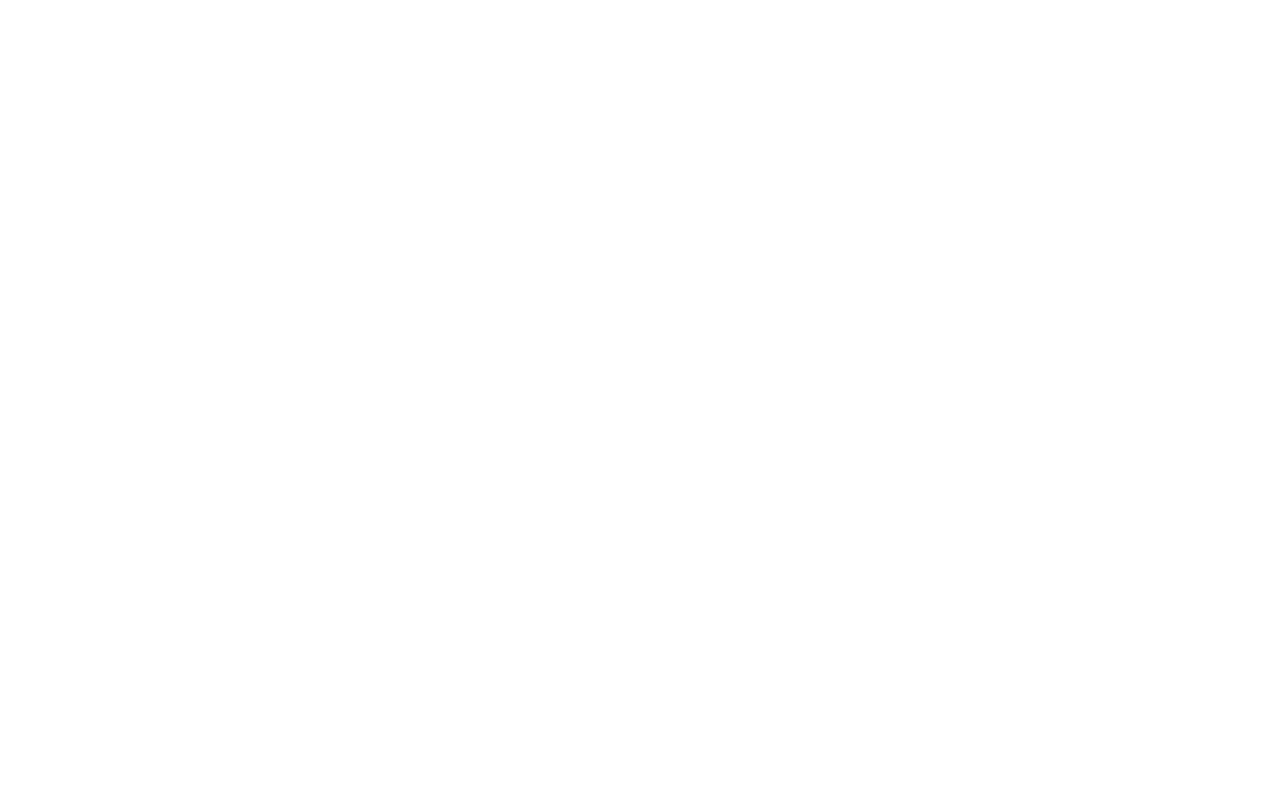
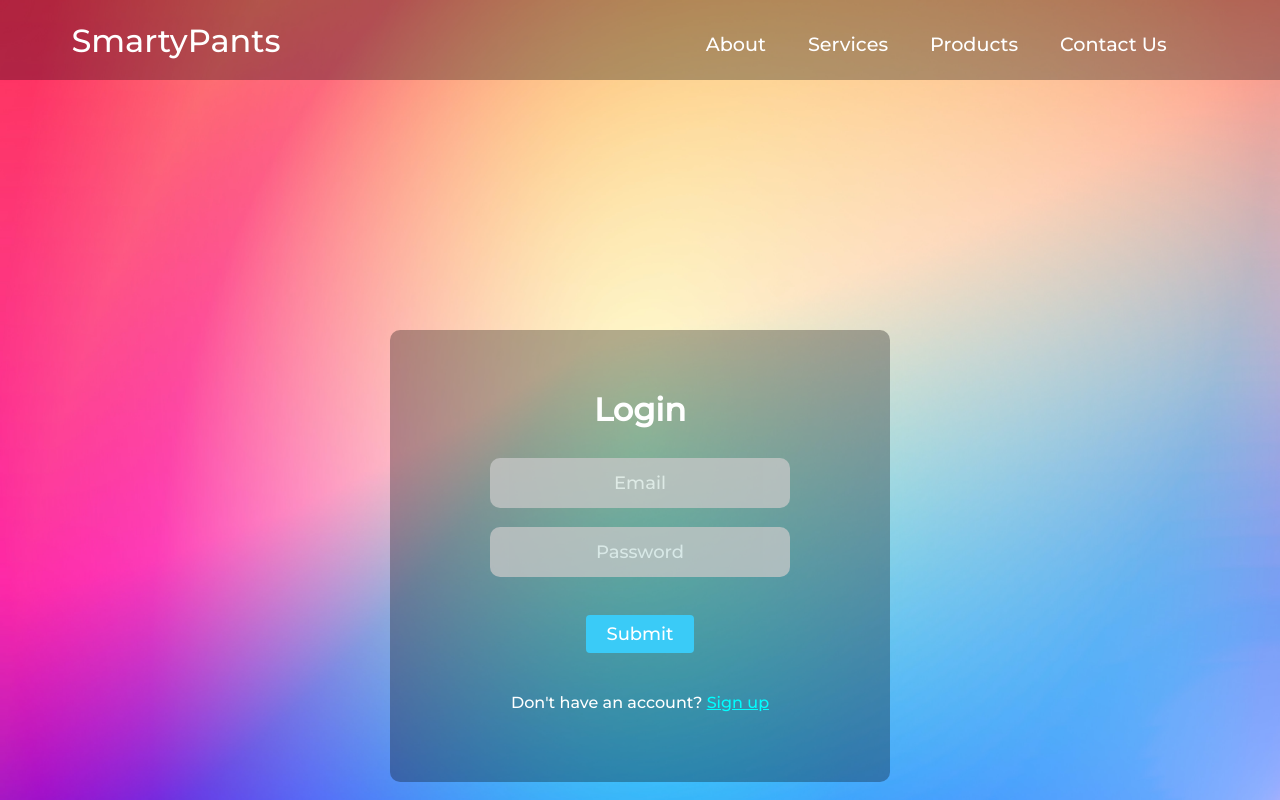
Before and after one commit to EstherHan1104/CEN3031-Group87, a React (Create React App) app in the folder client/: page /login in a window 1280 px wide. Before the commit this address had no page. Built offline with nearby package versions, Linux system fonts and the light colour scheme.

Commit message:
added more error handling

```diff
--- a/client/src/App.js
+++ b/client/src/App.js
@@ -1,6 +1,6 @@
 import './App.css';
 import React, { Component } from 'react';
-import { BrowserRouter as Router, Route, Routes } from 'react-router-dom';
+import { BrowserRouter as Router, Route, Routes, Navigate } from 'react-router-dom';
 import Login from './components/pages/Login';
 import Register from './components/pages/Register';
 import Dashboard from './components/pages/Dashboard';
@@ -11,7 +11,8 @@
     return (
       <Router>
         <Routes>
-          <Route exact path="/" element={<Login/>}/>
+          <Route path="/" element={<Navigate replace to="/login"/>}/>
+          <Route path="/login" element={<Login/>}/>
           <Route path="/register" element={<Register/>}/>
           <Route path="/dashboard" element={<Dashboard/>}/>
           <Route path="/about" element={<About/>}/>
--- a/client/src/components/subcomponents/LoginForm.js
+++ b/client/src/components/subcomponents/LoginForm.js
@@ -47,33 +47,27 @@
 
   // return error message
   ErrorMessage() {
-    return (
-      <div className="error">
-        <p>Incorrect username or password. Please try again.</p>
-      </div>
-    )
+    if (this.state.showError) {
+      return (
+        <div className="error">
+          <p>Incorrect username or password. Please try again.</p>
+        </div>
+      );
+    }
+    else
+      return null;
   }
 
   render() {
-    const showError = this.state.showError;
-    let error;
-
-    if (showError) {
-      error = <this.ErrorMessage/>
-    }
-    else {
-      error = null;
-    }
-
     return (
         <div className="form">
             <h1 id="logintitle">Login</h1><br/>
-            {error}
+            {<this.ErrorMessage/>}
             <form onSubmit={this.onSubmit}>
-                <input type="text" name="email" placeholder="Email" id="inputbox"
+                <input type="text" name="email" placeholder="Email" id="inputbox1"
                   onChange={this.onChange}/>
                 <br/><br/>
-                <input type="password" name="password" placeholder="Password" id="inputbox"
+                <input type="password" name="password" placeholder="Password" id="inputbox2"
                   onChange={this.onChange}/>
                 <br/><br/><br/>
                 <Button type="submit" name="submit">Submit</Button>
--- a/client/src/components/subcomponents/LoginNavbar.js
+++ b/client/src/components/subcomponents/LoginNavbar.js
@@ -13,7 +13,7 @@
     render() {
         return (
             <nav className="NavbarItems">
-                <Link className="nav-home" to="/">SmartyPants</Link>
+                <Link className="nav-home" to="/login">SmartyPants</Link>
                 <ul className={this.state.isOpen ? 'nav-menu active' : 'nav-menu'}>
                     {Buttons.map((item, index) => {
                         return(
--- a/client/src/components/subcomponents/RegisterForm.js
+++ b/client/src/components/subcomponents/RegisterForm.js
@@ -47,16 +47,34 @@
         axios.post('http://localhost:5000/users/add', user)
             .then(res => {
                 // assign error status
+
                 this.setState({ error: res.data.error })
-                if (res.data.error === '') {
-                    window.location = '/'
+
+                if (!this.state.error) {
+                    window.location = '/login'
                 }
             });
+
+
     }
 
     // return error message to be rendered
     ErrorMessage() {
-        if (this.state.error === 'USER_EXISTS') {
+        if (this.state.error === 'EMPTY_FIELD') {
+            return (
+                <div className="error">
+                    <p>At least one field is empty. Please fill out all fields.</p>
+                </div>
+            );
+        }
+        else if (this.state.error === 'INVALID_EMAIL') {
+            return (
+                <div className="error">
+                    <p>Email does not contain '@'. Please input valid email.</p>
+                </div>
+            )
+        }
+        else if (this.state.error === 'USER_EXISTS') {
             return (
                 <div className="error">
                     <p>User with this email already exists. Try logging in.</p>
@@ -75,19 +93,19 @@
             {<this.ErrorMessage/>}
             <form onSubmit={this.onSubmit}>
                 <div>
-                    <input type="text" name="firstName" placeholder="First Name" id="inputboxinline"
+                    <input type="text" name="firstName" placeholder="First Name" id="inputboxinline1"
                     onChange={this.onChange}/>
-                    <input type="text" name="lastName" placeholder="Last Name" id="inputboxinline"
+                    <input type="text" name="lastName" placeholder="Last Name" id="inputboxinline2"
                     onChange={this.onChange}/>
                 </div>
                 <br/>
-                <input type="text" name="username" placeholder="Username" id="inputbox"
+                <input type="text" name="username" placeholder="Username" id="inputbox1"
                 onChange={this.onChange}/>
                 <br/><br/>
-                <input type="text" name="email" placeholder="Email" id="inputbox"
+                <input type="text" name="email" placeholder="Email" id="inputbox2"
                 onChange={this.onChange}/>
                 <br/><br/>
-                <input type="password" name="password" placeholder="Password" id="inputbox"
+                <input type="password" name="password" placeholder="Password" id="inputbox3"
                 onChange={this.onChange}/>
                 <br/><br/>
                 <input type="checkbox" onClick={this.onClick}/>
--- a/client/src/css/Login.css
+++ b/client/src/css/Login.css
@@ -28,7 +28,7 @@
     color: white;
 }
 
-#inputboxinline {
+#inputboxinline1 {
     display: inline-block;
     height: 50px;
     width: 145px;
@@ -42,7 +42,43 @@
     margin-left: 5px;
 }
 
-#inputbox {
+#inputboxinline2 {
+    display: inline-block;
+    height: 50px;
+    width: 145px;
+    text-align: center;
+    background: #c8c8c8;
+    font-size: 18px;
+    border-style: hidden;
+    border-radius: 10px;
+    opacity: 0.75;
+    margin-right: 5px;
+    margin-left: 5px;
+}
+
+#inputbox1 {
+    height: 50px;
+    width: 300px;
+    text-align: center;
+    background: #c8c8c8;
+    font-size: 18px;
+    border-style: hidden;
+    border-radius: 10px;
+    opacity: 0.75;
+}
+
+#inputbox2 {
+    height: 50px;
+    width: 300px;
+    text-align: center;
+    background: #c8c8c8;
+    font-size: 18px;
+    border-style: hidden;
+    border-radius: 10px;
+    opacity: 0.75;
+}
+
+#inputbox3 {
     height: 50px;
     width: 300px;
     text-align: center;
```
Also changed, not shown: 1 other file (tests, documents, lock files or other folders).
